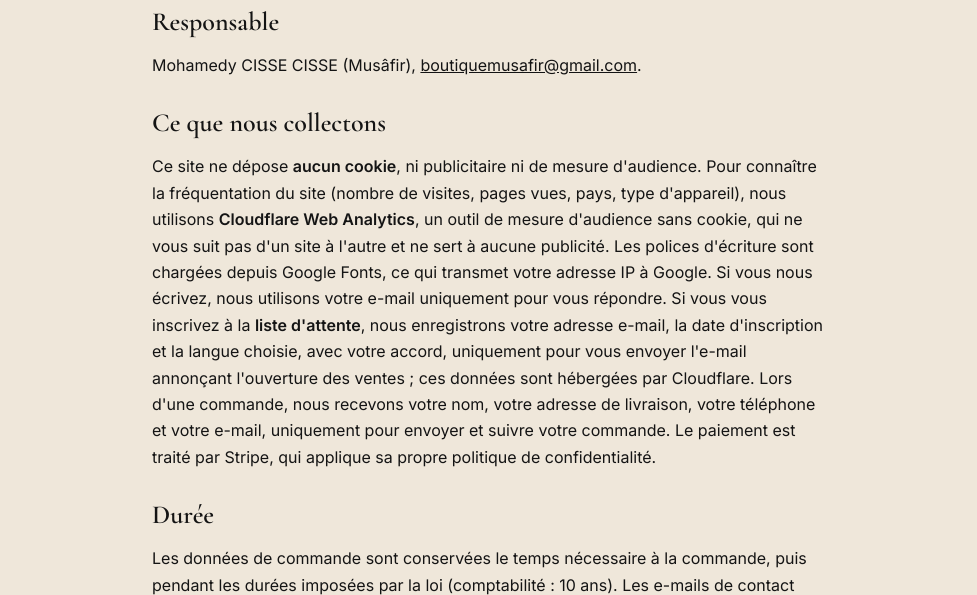
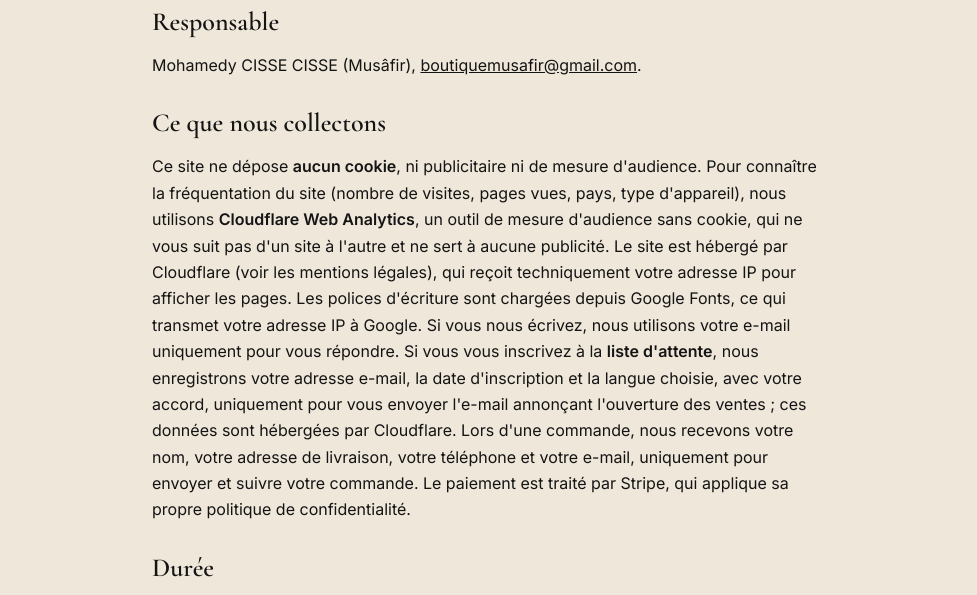
Before and after one commit to cmohamedy72-debug/musafir, a plain HTML site: page confidentialite.html in a window 1280 px wide. Shown: the part 160-755 px from the top of the page, without its empty margins (150-1127 px from the left). Drawn offline with nearby package versions, Linux system fonts and the light colour scheme.

Commit message:
Confidentialite : hebergement Cloudflare (a mettre en ligne)
Co-Authored-By: Claude Opus 5.5 <noreply@anthropic.com>
Claude-Session: https://claude.ai/code/session_01EqBhULmWZEPYeJGMm2zuKs

```diff
--- a/confidentialite.html
+++ b/confidentialite.html
@@ -7,7 +7,7 @@
 <header><a class="brand" href="index.html"><img src="img/logo-noir.png" alt="Musâfir"></a><nav><a href="index.html#collection">Le tapis</a><a href="index.html#contact">FAQ</a><a href="index.html#contact">Contact</a></nav></header>
 <main class="wrap legal"><h1>Politique de confidentialité</h1>
 <h2>Responsable</h2><p>Mohamedy CISSE CISSE (Musâfir), <a href="mailto:boutiquemusafir@gmail.com">boutiquemusafir@gmail.com</a>.</p>
-<h2>Ce que nous collectons</h2><p>Ce site ne dépose <strong>aucun cookie</strong>, ni publicitaire ni de mesure d'audience. Pour connaître la fréquentation du site (nombre de visites, pages vues, pays, type d'appareil), nous utilisons <strong>Cloudflare Web Analytics</strong>, un outil de mesure d'audience sans cookie, qui ne vous suit pas d'un site à l'autre et ne sert à aucune publicité. Les polices d'écriture sont chargées depuis Google Fonts, ce qui transmet votre adresse IP à Google. Si vous nous écrivez, nous utilisons votre e-mail uniquement pour vous répondre. Si vous vous inscrivez à la <strong>liste d'attente</strong>, nous enregistrons votre adresse e-mail, la date d'inscription et la langue choisie, avec votre accord, uniquement pour vous envoyer l'e-mail annonçant l'ouverture des ventes ; ces données sont hébergées par Cloudflare. Lors d'une commande, nous recevons votre nom, votre adresse de livraison, votre téléphone et votre e-mail, uniquement pour envoyer et suivre votre commande. Le paiement est traité par Stripe, qui applique sa propre politique de confidentialité.</p>
+<h2>Ce que nous collectons</h2><p>Ce site ne dépose <strong>aucun cookie</strong>, ni publicitaire ni de mesure d'audience. Pour connaître la fréquentation du site (nombre de visites, pages vues, pays, type d'appareil), nous utilisons <strong>Cloudflare Web Analytics</strong>, un outil de mesure d'audience sans cookie, qui ne vous suit pas d'un site à l'autre et ne sert à aucune publicité. Le site est hébergé par Cloudflare (voir les mentions légales), qui reçoit techniquement votre adresse IP pour afficher les pages. Les polices d'écriture sont chargées depuis Google Fonts, ce qui transmet votre adresse IP à Google. Si vous nous écrivez, nous utilisons votre e-mail uniquement pour vous répondre. Si vous vous inscrivez à la <strong>liste d'attente</strong>, nous enregistrons votre adresse e-mail, la date d'inscription et la langue choisie, avec votre accord, uniquement pour vous envoyer l'e-mail annonçant l'ouverture des ventes ; ces données sont hébergées par Cloudflare. Lors d'une commande, nous recevons votre nom, votre adresse de livraison, votre téléphone et votre e-mail, uniquement pour envoyer et suivre votre commande. Le paiement est traité par Stripe, qui applique sa propre politique de confidentialité.</p>
 <h2>Durée</h2><p>Les données de commande sont conservées le temps nécessaire à la commande, puis pendant les durées imposées par la loi (comptabilité : 10 ans). Les e-mails de contact sont supprimés au plus tard 3 ans après le dernier échange. Les adresses de la liste d'attente sont supprimées après l'envoi de l'e-mail de lancement, et au plus tard 6 mois après l'inscription. Vous pouvez vous désinscrire à tout moment en écrivant à boutiquemusafir@gmail.com.</p>
 <h2>Vos droits</h2><p>Vous pouvez demander l'accès, la correction ou la suppression de vos données en écrivant à <a href="mailto:boutiquemusafir@gmail.com">boutiquemusafir@gmail.com</a>. Vous pouvez aussi saisir la CNIL (cnil.fr).</p>
 <p>Nous ne vendons jamais vos données.</p>
```
